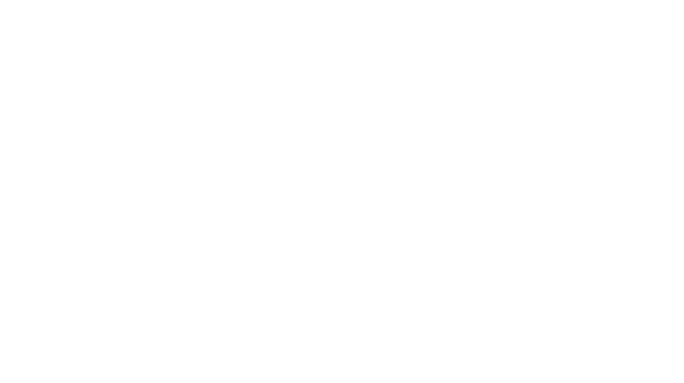
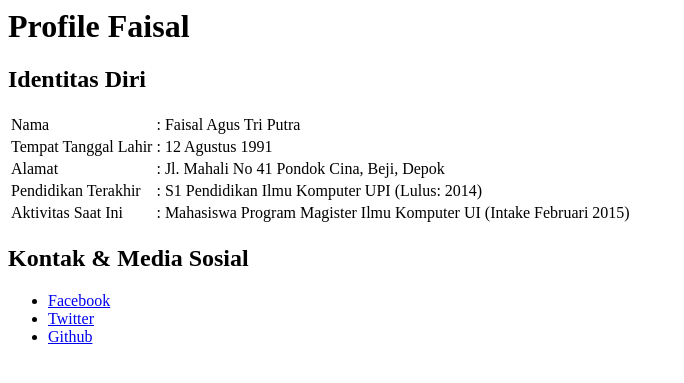
Before and after one commit to faisalagustp/tddprofilepage, a Django app: page / in a window 1280 px wide. Before the commit the part shown is empty. Shown: the top 383 px of the page, without its empty margins (0-684 px from the left). Run offline with Django 3.2, Linux system fonts and the light colour scheme.

Commit message:
Addin H2 elements testing on home page

```diff
--- a/functional_test.py
+++ b/functional_test.py
@@ -15,8 +15,10 @@
         self.browser.get('http://localhost:8000')
         self.assertIn("Web Profile Faisal", self.browser.title)
         header_text = self.browser.find_element_by_tag_name('h1').text
-        self.assertIn("Web Profile Faisal", header_text)
-
+        self.assertIn("Profile Faisal", header_text)
+        subheader_text = self.browser.find_elements_by_tag_name('h2')
+        self.assertEqual("Identitas Diri",subheader_text[0].text)
+        self.assertEqual("Kontak & Media Sosial",subheader_text[1].text)
 
 if __name__ == '__main__':
     unittest.main(warnings='ignore')
--- a/profileapp/templates/home.html
+++ b/profileapp/templates/home.html
@@ -2,4 +2,43 @@
     <head>
         <title>Web Profile Faisal</title>
     </head>
+    <body>
+      <h1>Profile Faisal</h1>
+
+      <h2>Identitas Diri</h2>
+      <table>
+        <tr>
+          <td>Nama</td>
+          <td>:</td>
+          <td>Faisal Agus Tri Putra</td>
+        </tr>
+        <tr>
+          <td>Tempat Tanggal Lahir</td>
+          <td>:</td>
+          <td>12 Agustus 1991</td>
+        </tr>
+        <tr>
+          <td>Alamat</td>
+          <td>:</td>
+          <td>Jl. Mahali No 41 Pondok Cina, Beji, Depok</td>
+        </tr>
+        <tr>
+          <td>Pendidikan Terakhir</td>
+          <td>:</td>
+          <td>S1 Pendidikan Ilmu Komputer UPI (Lulus: 2014)</td>
+        </tr>
+        <tr>
+          <td>Aktivitas Saat Ini</td>
+          <td>:</td>
+          <td>Mahasiswa Program Magister Ilmu Komputer UI (Intake Februari 2015)</td>
+        </tr>
+      </table>
+
+      <h2>Kontak &amp; Media Sosial</h2>
+      <ul>
+        <li><a href="https://www.facebook.com/faisal.atp">Facebook</a></li>
+        <li><a href="https://www.twitter.com/faisalagustp">Twitter</a></li>
+        <li><a href="https://www.github.com/faisalagustp">Github</a></li>
+      </ul>
+    </body>
 </html>
```
